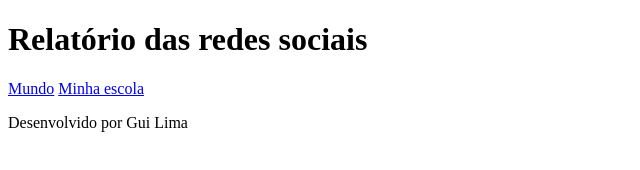
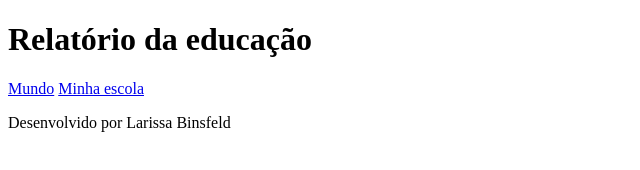
Before and after one commit to lbinsfeld/ciencias-de-dados, a plain HTML site: page index.html in a window 1280 px wide. Shown: the whole page, without its empty margins (0-640 px from the left). Drawn offline with Linux system fonts and the light colour scheme.

Commit message:
index.html

```diff
--- a/index.html
+++ b/index.html
@@ -7,7 +7,7 @@
 </head>
 <body>
     <header>
-        <h1>Relatório das redes sociais</h1>
+        <h1>Relatório da educação</h1>
         <nav>
             <a href="index.html">Mundo</a>
             <a href="#">Minha escola</a>
@@ -19,7 +19,7 @@
         </section>
     </main>
     <footer>
-        <p>Desenvolvido por Gui Lima</p>
+        <p>Desenvolvido por Larissa Binsfeld</p>
     </footer>
 </body>
 </html>
```
